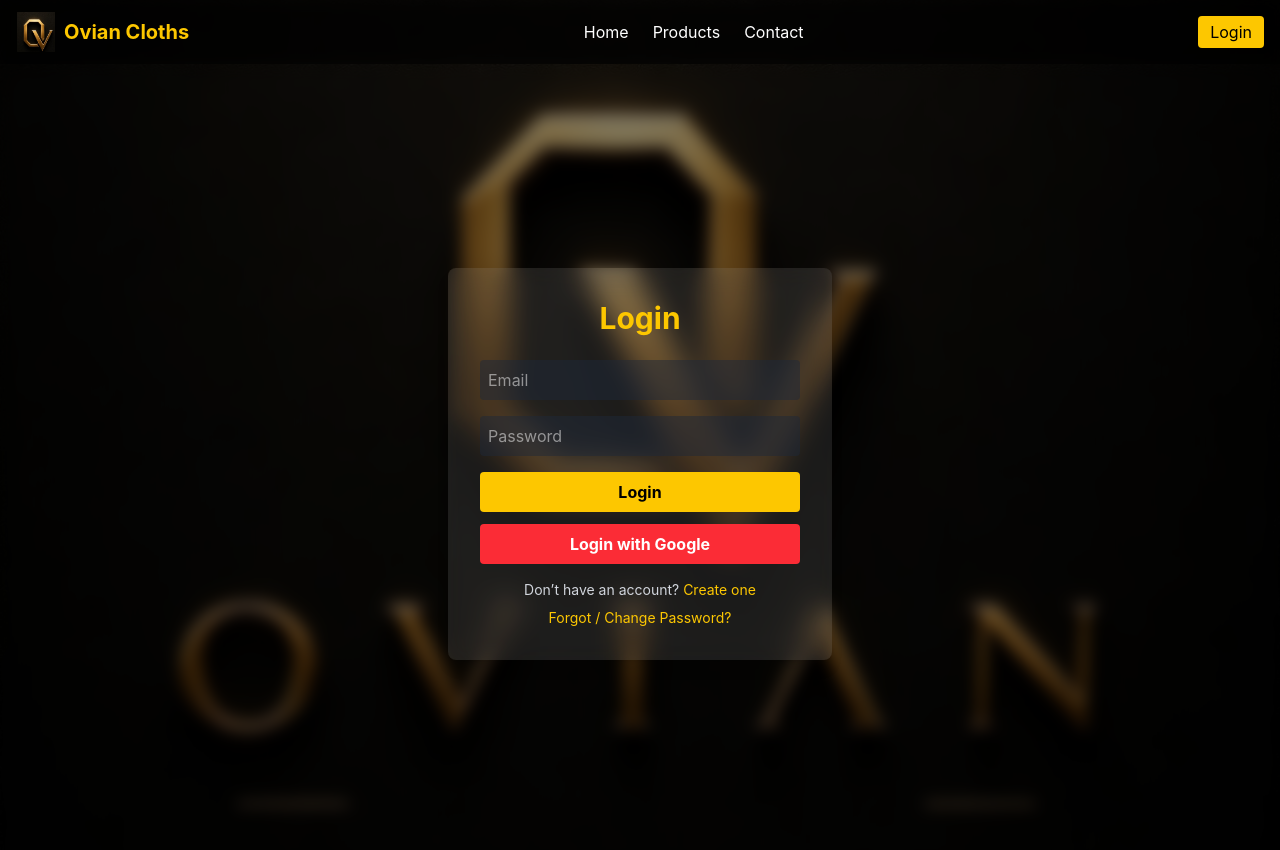
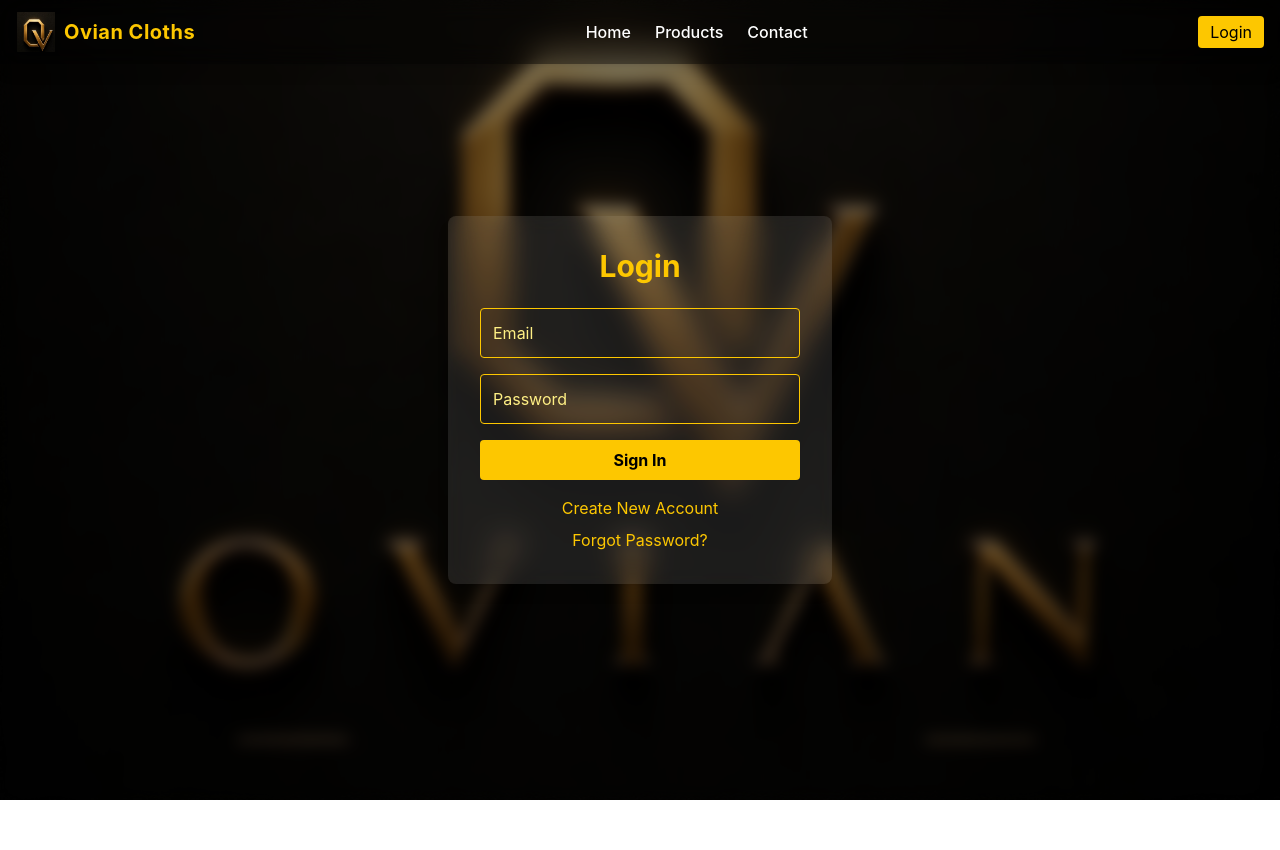
Before and after one commit to Ovian-Store/Ovian, a React (Vite) app: page /#/login in a window 1280 px wide. Shown: the top 850 px of the page. After the commit the page ends 800 px from the top, so only its background shows below. Built offline with nearby package versions, Linux system fonts and the light colour scheme.

Commit message:
removed google sign in

```diff
--- a/src/Components/Navbar.jsx
+++ b/src/Components/Navbar.jsx
@@ -5,7 +5,7 @@ export default function Navbar({ user, onLogout }) {
   const [isOpen, setIsOpen] = useState(false);
 
   return (
-    <nav className="w-full bg-black/40 backdrop-blur-sm shadow-md">
+    <nav className="w-full bg-black/40 backdrop-blur-md shadow-lg fixed top-0 z-50 animate-fadeIn">
       <div className="max-w-7xl mx-auto px-4 flex justify-between h-16 items-center">
 
         {/* Logo */}
@@ -15,24 +15,43 @@ export default function Navbar({ user, onLogout }) {
             alt="Ovian Logo"
             className="h-10 w-10 object-contain transition-transform duration-500 hover:scale-110"
           />
-          <span className="text-xl font-bold text-yellow-400">Ovian Cloths</span>
+          <span className="text-xl font-bold text-yellow-400 tracking-wide transition-colors duration-300 hover:text-yellow-300">
+            Ovian Cloths
+          </span>
         </div>
 
         {/* Desktop Menu */}
-        <div className="hidden md:flex space-x-6 text-white">
-          <Link to="/" className="hover:text-yellow-400">Home</Link>
-          <Link to="/products" className="hover:text-yellow-400">Products</Link>
-          <Link to="/contact" className="hover:text-yellow-400">Contact</Link>
+        <div className="hidden md:flex space-x-6 text-white font-medium">
+          <Link
+            to="/"
+            className="hover:text-yellow-400 transition duration-300 transform hover:scale-110"
+          >
+            Home
+          </Link>
+          <Link
+            to="/products"
+            className="hover:text-yellow-400 transition duration-300 transform hover:scale-110"
+          >
+            Products
+          </Link>
+          <Link
+            to="/contact"
+            className="hover:text-yellow-400 transition duration-300 transform hover:scale-110"
+          >
+            Contact
+          </Link>
         </div>
 
         {/* Right side buttons */}
         <div className="hidden md:flex items-center space-x-4">
           {user ? (
             <>
-              <span className="text-sm text-yellow-400 font-semibold">{user.email}</span>
+              <span className="text-sm text-yellow-400 font-semibold animate-fadeIn">
+                {user.email}
+              </span>
               <button
                 onClick={onLogout}
-                className="bg-yellow-400 text-black px-3 py-1 rounded hover:bg-yellow-500 transition"
+                className="bg-yellow-400 text-black px-3 py-1 rounded hover:bg-yellow-500 transition duration-300 transform hover:scale-105"
               >
                 Logout
               </button>
@@ -40,7 +59,7 @@ export default function Navbar({ user, onLogout }) {
           ) : (
             <Link
               to="/login"
-              className="bg-yellow-400 text-black px-3 py-1 rounded hover:bg-yellow-500 transition"
+              className="bg-yellow-400 text-black px-3 py-1 rounded hover:bg-yellow-500 transition duration-300 transform hover:scale-105"
             >
               Login
             </Link>
@@ -51,36 +70,55 @@ export default function Navbar({ user, onLogout }) {
         <div className="md:hidden">
           <button
             onClick={() => setIsOpen(!isOpen)}
-            className="text-white focus:outline-none"
+            className="text-white focus:outline-none transform transition-transform duration-300 hover:rotate-90"
           >
-            ☰
+            {isOpen ? "✖" : "☰"}
           </button>
         </div>
       </div>
 
       {/* Mobile Menu */}
-      {isOpen && (
-        <div className="md:hidden px-4 pb-4 space-y-2 bg-black/60 backdrop-blur-md rounded-b-lg text-white">
-          <Link to="/" className="block hover:text-yellow-400">Home</Link>
-          <Link to="/products" className="block hover:text-yellow-400">Products</Link>
-          <Link to="/contact" className="block hover:text-yellow-400">Contact</Link>
+      <div
+        className={`md:hidden overflow-hidden transition-all duration-500 ease-in-out ${
+          isOpen ? "max-h-40 opacity-100" : "max-h-0 opacity-0"
+        }`}
+      >
+        <div className="px-4 pb-4 space-y-2 bg-black/60 backdrop-blur-md rounded-b-lg text-white">
+          <Link
+            to="/"
+            className="block hover:text-yellow-400 transition duration-300"
+          >
+            Home
+          </Link>
+          <Link
+            to="/products"
+            className="block hover:text-yellow-400 transition duration-300"
+          >
+            Products
+          </Link>
+          <Link
+            to="/contact"
+            className="block hover:text-yellow-400 transition duration-300"
+          >
+            Contact
+          </Link>
           {user ? (
             <button
               onClick={onLogout}
-              className="w-full bg-yellow-400 text-black py-1 rounded hover:bg-yellow-500 transition"
+              className="w-full bg-yellow-400 text-black py-1 rounded hover:bg-yellow-500 transition duration-300 transform hover:scale-105"
             >
               Logout
             </button>
           ) : (
             <Link
               to="/login"
-              className="w-full bg-yellow-400 text-black py-1 rounded hover:bg-yellow-500 transition"
+              className="w-full bg-yellow-400 text-black py-1 rounded hover:bg-yellow-500 transition duration-300 transform hover:scale-105"
             >
               Login
             </Link>
           )}
         </div>
-      )}
+      </div>
     </nav>
   );
 }
--- a/src/Pages/Login.jsx
+++ b/src/Pages/Login.jsx
@@ -1,66 +1,75 @@
 import { useState } from "react";
+import { useNavigate, Link } from "react-router-dom";
 import { supabase } from "../supabaseClient";
-import { useNavigate, Link } from "react-router-dom";
 
 export default function Login({ onLogin }) {
   const [email, setEmail] = useState("");
   const [password, setPassword] = useState("");
   const navigate = useNavigate();
 
-  const handleLogin = async () => {
-    const { data, error } = await supabase.auth.signInWithPassword({ email, password });
+  const handleLogin = async (e) => {
+    e.preventDefault();
+    const { data, error } = await supabase.auth.signInWithPassword({
+      email,
+      password,
+    });
     if (error) {
       alert(error.message);
     } else {
       onLogin(data.user);
+      // ✅ Redirect to Home after login
       navigate("/");
     }
   };
 
-  const handleGoogleLogin = async () => {
-    const { error } = await supabase.auth.signInWithOAuth({
-    provider: "google",
-    options: {
-      redirectTo: "https://ovian-store.github.io/Ovian/#/",
-    },
-  });
-    if (error) alert(error.message);
-
-  };
-
   return (
     <div className="min-h-screen flex items-center justify-center bg-[url('/background.jpg')] bg-cover bg-center relative">
+      {/* Overlay */}
       <div className="absolute inset-0 bg-black/50 backdrop-blur-sm"></div>
 
-      <div className="relative z-10 bg-white/10 backdrop-blur-md p-8 rounded-lg shadow-lg w-96">
-        <h2 className="text-3xl font-bold text-yellow-400 mb-6 text-center">Login</h2>
+      {/* Form */}
+      <div className="relative z-10 bg-white/10 backdrop-blur-md p-8 rounded-lg shadow-lg w-96 animate-fadeIn">
+        <h2 className="text-3xl font-bold text-yellow-400 mb-6 text-center">
+          Login
+        </h2>
+        <form onSubmit={handleLogin} className="space-y-4">
+          <input
+            type="email"
+            placeholder="Email"
+            value={email}
+            onChange={(e) => setEmail(e.target.value)}
+            className="w-full p-3 rounded bg-transparent border border-yellow-400 text-white placeholder-yellow-200 focus:outline-none focus:ring-2 focus:ring-yellow-400"
+          />
+          <input
+            type="password"
+            placeholder="Password"
+            value={password}
+            onChange={(e) => setPassword(e.target.value)}
+            className="w-full p-3 rounded bg-transparent border border-yellow-400 text-white placeholder-yellow-200 focus:outline-none focus:ring-2 focus:ring-yellow-400"
+          />
+          <button
+            type="submit"
+            className="w-full bg-yellow-400 text-black font-bold py-2 rounded hover:bg-yellow-500 transition duration-300"
+          >
+            Sign In
+          </button>
+        </form>
 
-        <input type="email" placeholder="Email"
-          className="w-full p-2 mb-4 rounded bg-gray-800/50 text-white focus:ring-2 focus:ring-yellow-400"
-          value={email} onChange={(e) => setEmail(e.target.value)} />
-
-        <input type="password" placeholder="Password"
-          className="w-full p-2 mb-4 rounded bg-gray-800/50 text-white focus:ring-2 focus:ring-yellow-400"
-          value={password} onChange={(e) => setPassword(e.target.value)} />
-
-        <button onClick={handleLogin}
-          className="w-full bg-yellow-400 hover:bg-yellow-500 text-black font-bold py-2 rounded transition">
-          Login
-        </button>
-
-        <button onClick={handleGoogleLogin}
-          className="w-full mt-3 bg-red-500 hover:bg-red-600 text-white font-bold py-2 rounded transition">
-          Login with Google
-        </button>
-
-        <p className="mt-4 text-sm text-gray-300 text-center">
-          Don’t have an account?{" "}
-          <Link to="/signup" className="text-yellow-400 hover:underline">Create one</Link>
-        </p>
-
-        <p className="mt-2 text-sm text-gray-300 text-center">
-          <Link to="/reset-password" className="text-yellow-400 hover:underline">Forgot / Change Password?</Link>
-        </p>
+        {/* Links */}
+        <div className="mt-4 text-center space-y-2">
+          <Link
+            to="/signup"
+            className="text-yellow-400 hover:text-yellow-300 transition duration-300 block"
+          >
+            Create New Account
+          </Link>
+          <Link
+            to="/reset-password"
+            className="text-yellow-400 hover:text-yellow-300 transition duration-300 block"
+          >
+            Forgot Password?
+          </Link>
+        </div>
       </div>
     </div>
   );
--- a/src/Pages/Signup.jsx
+++ b/src/Pages/Signup.jsx
@@ -1,62 +1,65 @@
 import { useState } from "react";
+import { useNavigate, Link } from "react-router-dom";
 import { supabase } from "../supabaseClient";
-import { useNavigate, Link } from "react-router-dom";
 
 export default function Signup({ onSignup }) {
   const [email, setEmail] = useState("");
   const [password, setPassword] = useState("");
-  const [name, setName] = useState("");
-  const [phone, setPhone] = useState("");
   const navigate = useNavigate();
 
-  const handleSignup = async () => {
+  const handleSignup = async (e) => {
+    e.preventDefault();
     const { data, error } = await supabase.auth.signUp({
       email,
       password,
-      options: {
-        data: { name, phone } // store extra fields in user metadata
-      }
     });
     if (error) {
       alert(error.message);
     } else {
       onSignup(data.user);
-      navigate("/");
+      navigate("/"); // ✅ Redirect to Home after signup
     }
   };
 
   return (
     <div className="min-h-screen flex items-center justify-center bg-[url('/background.jpg')] bg-cover bg-center relative">
       <div className="absolute inset-0 bg-black/50 backdrop-blur-sm"></div>
+      <div className="relative z-10 bg-white/10 backdrop-blur-md p-8 rounded-lg shadow-lg w-96 animate-fadeIn">
+        <h2 className="text-3xl font-bold text-yellow-400 mb-6 text-center">
+          Create Account
+        </h2>
+        <form onSubmit={handleSignup} className="space-y-4">
+          <input
+            type="email"
+            placeholder="Email"
+            value={email}
+            onChange={(e) => setEmail(e.target.value)}
+            className="w-full p-3 rounded bg-transparent border border-yellow-400 text-white placeholder-yellow-200 focus:outline-none focus:ring-2 focus:ring-yellow-400"
+          />
+          <input
+            type="password"
+            placeholder="Password"
+            value={password}
+            onChange={(e) => setPassword(e.target.value)}
+            className="w-full p-3 rounded bg-transparent border border-yellow-400 text-white placeholder-yellow-200 focus:outline-none focus:ring-2 focus:ring-yellow-400"
+          />
+          <button
+            type="submit"
+            className="w-full bg-yellow-400 text-black font-bold py-2 rounded hover:bg-yellow-500 transition duration-300"
+          >
+            Sign Up
+          </button>
+        </form>
 
-      <div className="relative z-10 bg-white/10 backdrop-blur-md p-8 rounded-lg shadow-lg w-96">
-        <h2 className="text-3xl font-bold text-yellow-400 mb-6 text-center">Create Account</h2>
-
-        <input type="text" placeholder="Full Name"
-          className="w-full p-2 mb-4 rounded bg-gray-800/50 text-white focus:ring-2 focus:ring-yellow-400"
-          value={name} onChange={(e) => setName(e.target.value)} />
-
-        <input type="text" placeholder="Phone Number"
-          className="w-full p-2 mb-4 rounded bg-gray-800/50 text-white focus:ring-2 focus:ring-yellow-400"
-          value={phone} onChange={(e) => setPhone(e.target.value)} />
-
-        <input type="email" placeholder="Email"
-          className="w-full p-2 mb-4 rounded bg-gray-800/50 text-white focus:ring-2 focus:ring-yellow-400"
-          value={email} onChange={(e) => setEmail(e.target.value)} />
-
-        <input type="password" placeholder="Password"
-          className="w-full p-2 mb-4 rounded bg-gray-800/50 text-white focus:ring-2 focus:ring-yellow-400"
-          value={password} onChange={(e) => setPassword(e.target.value)} />
-
-        <button onClick={handleSignup}
-          className="w-full bg-yellow-400 hover:bg-yellow-500 text-black font-bold py-2 rounded transition">
-          Sign Up
-        </button>
-
-        <p className="mt-4 text-sm text-gray-300 text-center">
-          Already have an account?{" "}
-          <Link to="/login" className="text-yellow-400 hover:underline">Login</Link>
-        </p>
+        {/* Link back to login */}
+        <div className="mt-4 text-center">
+          <Link
+            to="/login"
+            className="text-yellow-400 hover:text-yellow-300 transition duration-300"
+          >
+            Already have an account? Login
+          </Link>
+        </div>
       </div>
     </div>
   );
--- a/src/Pages/UpdatePassword.jsx
+++ b/src/Pages/UpdatePassword.jsx
@@ -1,33 +1,59 @@
 import { useState } from "react";
+import { useNavigate, Link } from "react-router-dom";
 import { supabase } from "../supabaseClient";
 
 export default function UpdatePassword() {
-  const [newPassword, setNewPassword] = useState("");
+  const [password, setPassword] = useState("");
+  const navigate = useNavigate();
 
-  const handleUpdate = async () => {
-    const { error } = await supabase.auth.updateUser({ password: newPassword });
-    if (error) alert(error.message);
-    else alert("Password updated successfully!");
+  const handleUpdate = async (e) => {
+    e.preventDefault();
+    const { data, error } = await supabase.auth.updateUser({
+      password,
+    });
+    if (error) {
+      alert(error.message);
+    } else {
+      alert("Password updated successfully!");
+      navigate("/login"); // ✅ Redirect back to login after update
+    }
   };
 
   return (
     <div className="min-h-screen flex items-center justify-center bg-[url('/background.jpg')] bg-cover bg-center relative">
+      {/* Overlay */}
       <div className="absolute inset-0 bg-black/50 backdrop-blur-sm"></div>
-      <div className="relative z-10 bg-white/10 backdrop-blur-md p-8 rounded-lg shadow-lg w-96">
-        <h2 className="text-2xl font-bold text-yellow-400 mb-6 text-center">Set New Password</h2>
+
+      {/* Form */}
+      <div className="relative z-10 bg-white/10 backdrop-blur-md p-8 rounded-lg shadow-lg w-96 animate-fadeIn">
+        <h2 className="text-3xl font-bold text-yellow-400 mb-6 text-center">
+          Update Password
+        </h2>
+        <form onSubmit={handleUpdate} className="space-y-4">
           <input
             type="password"
             placeholder="New Password"
-          className="w-full p-2 mb-4 rounded bg-gray-800/50 text-white focus:ring-2 focus:ring-yellow-400"
-          value={newPassword}
-          onChange={(e) => setNewPassword(e.target.value)}
+            value={password}
+            onChange={(e) => setPassword(e.target.value)}
+            className="w-full p-3 rounded bg-transparent border border-yellow-400 text-white placeholder-yellow-200 focus:outline-none focus:ring-2 focus:ring-yellow-400"
           />
           <button
-          onClick={handleUpdate}
-          className="w-full bg-yellow-400 hover:bg-yellow-500 text-black font-bold py-2 rounded transition"
+            type="submit"
+            className="w-full bg-yellow-400 text-black font-bold py-2 rounded hover:bg-yellow-500 transition duration-300"
           >
             Update Password
           </button>
+        </form>
+
+        {/* Link back to login */}
+        <div className="mt-4 text-center">
+          <Link
+            to="/login"
+            className="text-yellow-400 hover:text-yellow-300 transition duration-300"
+          >
+            Back to Login
+          </Link>
+        </div>
       </div>
     </div>
   );
--- a/src/index.css
+++ b/src/index.css
@@ -40,3 +40,11 @@ body {
   color: #000;
   font-weight: 600;
 }
+
+@keyframes fadeIn {
+  from { opacity: 0; transform: translateY(-10px); }
+  to { opacity: 1; transform: translateY(0); }
+}
+.animate-fadeIn {
+  animation: fadeIn 0.6s ease-out;
+}
```
Also changed, not shown: src/Pages/ResetPassword.jsx (+28 -9 lines). Lines whose indentation alone changed are shown as unchanged.
